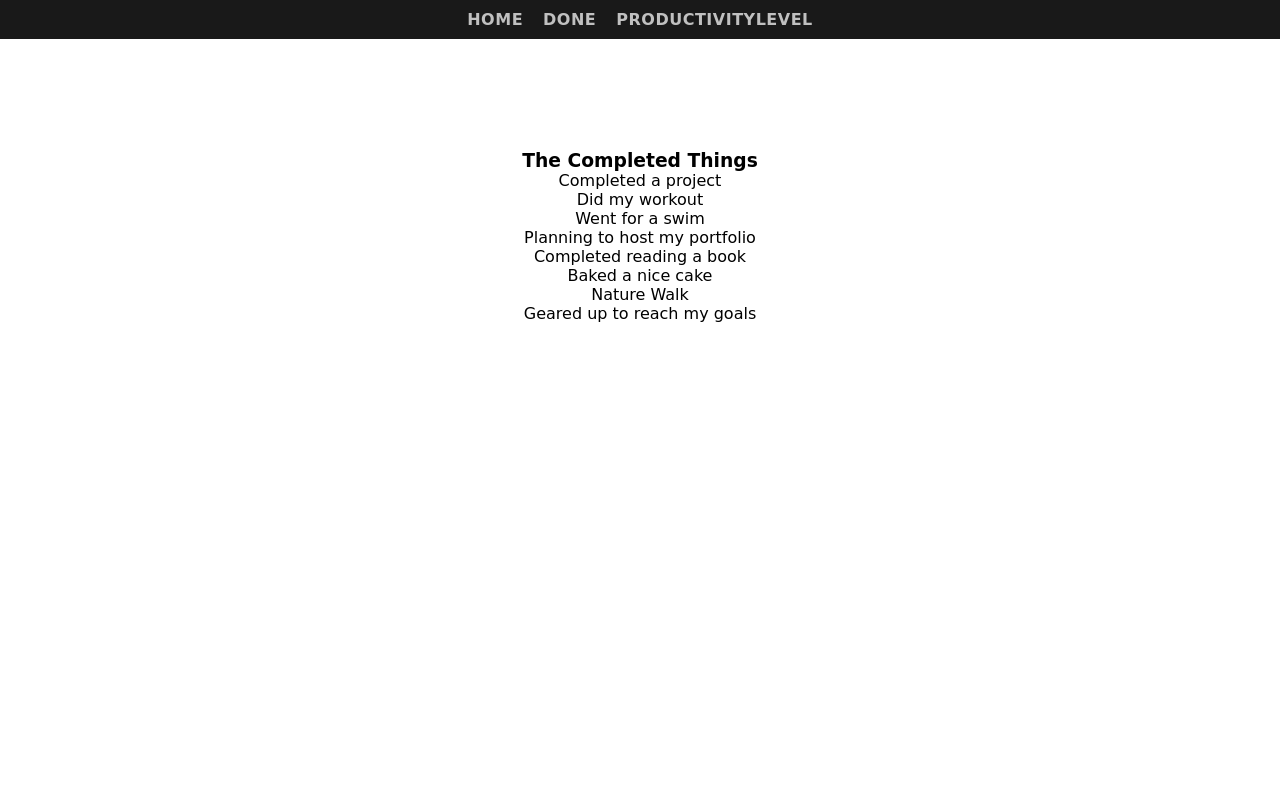
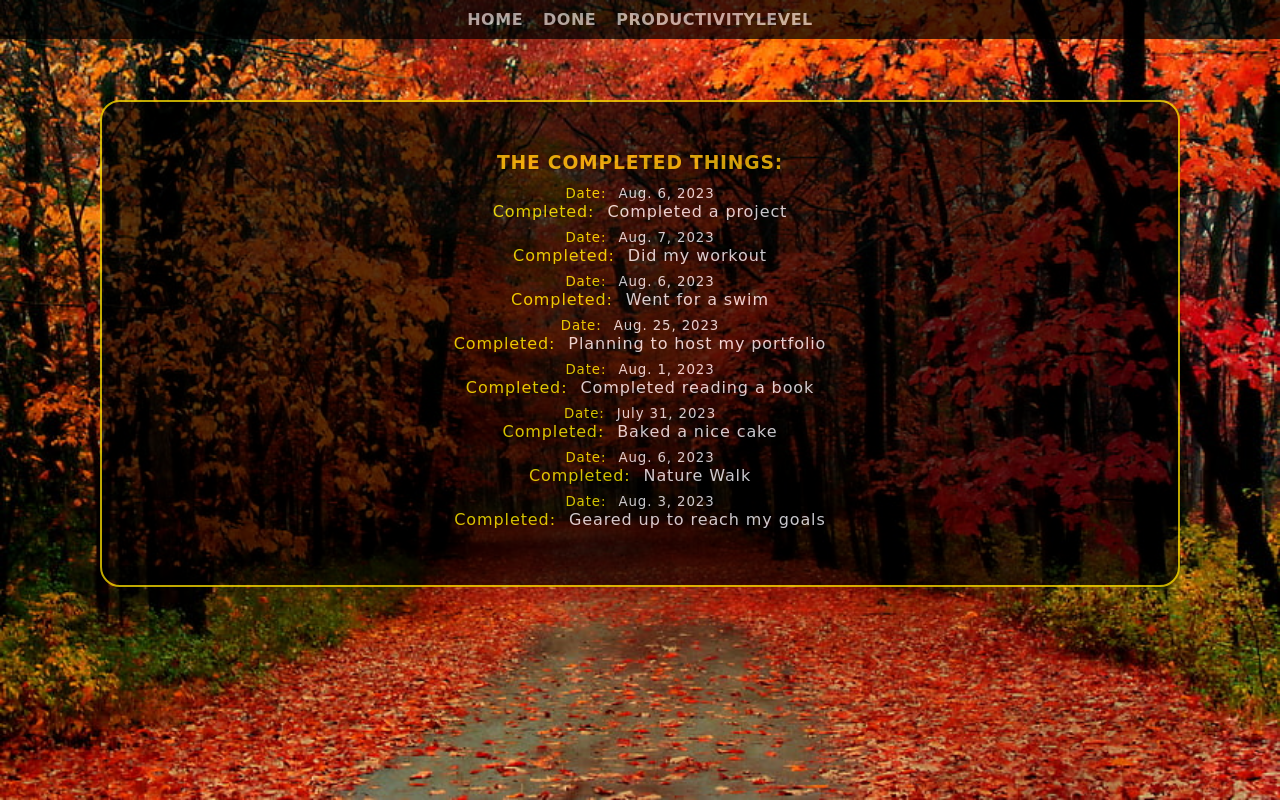
Before and after one commit to NjeriMuchiri/DayTracker, a Django app: page /activities/donelist/ in a window 1280 px wide. Run offline with Django 4.2, Linux system fonts and the light colour scheme; data comes from the database, SQL or seed files in the repository; both versions use the stored data as it was after the commit.

Commit message:
working on my db to display content on my site

```diff
--- a/activities/static/done_list.css
+++ b/activities/static/done_list.css
@@ -4,8 +4,51 @@
     margin: 0;
     box-sizing: border-box;
 }
-.complete
+.container
 {
-   margin-top: 150px;
+    max-width: 100%;
+    background: url(images/bac.jpg)center center/contain no-repeat fixed;
+    top:0;
+    opacity: 0.8;
+    transition: 0.5s;
+}
+.container .complete
+{
+   margin-top: 200px;
    text-align: center;
+   padding: 50px 100px;
+   background-color: rgba(1,1,1,0.8);
+   border: 2px solid #eed202;
+   border-radius: 20px;
+   margin: 100px;
+   max-width: 100%;
 }
+.complete h3
+{
+max-width: 100%;
+color:#ffc40c;
+text-transform: uppercase;
+letter-spacing: 0.8px;
+margin-bottom: 10px;
+}
+.listdone
+{
+    color: #f8f8ff ;
+    letter-spacing: 0.9px;
+    font-weight: 600px;
+}
+.listdone ul
+{
+    list-style-type: none;
+}
+.listdone span
+{
+    margin-right: 7px;
+    color:#fdee00;
+    font-weight: 900px;
+    font-family: cursive;
+}
+.listdone ul li
+{
+    margin-bottom: 6px;
+}
--- a/activities/static/index.css
+++ b/activities/static/index.css
@@ -17,7 +17,7 @@
     display: flex;
     justify-content: center;
     align-items: center;
-    margin-top:150px;
+    margin-top:100px;
 }
 .formation form
 {
@@ -36,6 +36,7 @@
 .formation input
 {
     padding: 10px 40px;
+    margin-bottom: 7px;
     display: flex;
     flex-wrap: wrap;
     border: 2px solid rgba(0,0,0,1);
--- a/activities/templates/activities/done_list.html
+++ b/activities/templates/activities/done_list.html
@@ -1,7 +1,6 @@
 {% extends 'base.html' %}
 {% load static %}
 {% block content %}
-
     <!DOCTYPE html>
     <html lang="en">
     <head>
@@ -9,15 +8,16 @@
         <meta name="viewport" content="width=device-width, initial-scale=1.0">
         <link rel="stylesheet" href="{% static 'done_list.css' %}">
     </head>
-    <body>
+    <body class="container">
         <section class="complete">
             <h3>
-                The Completed Things
+                The Completed Things:
             </h3>
         <div class="listdone">
         <ul>
             {% for done in doneList %}
-                    <li>{{done}}</li>
+                    <small><span>Date: </span> {{done.date}}</small>
+                    <li><span>Completed: </span>{{done}}</li>
             {% endfor %}
         </ul>
         </div>
```
Also changed, not shown: activities/static/images/bac.jpg (added), activities/static/images/backy.jpg (added), db.sqlite3.
